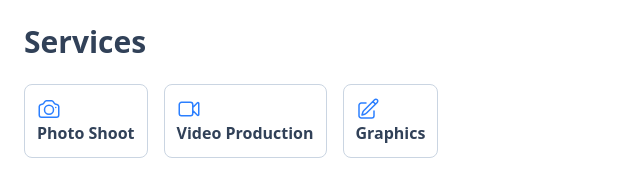
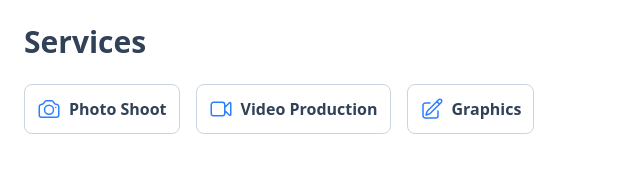
Before and after one commit to rajoyish/tailwindcss-4-essential-ll, a website built with Vite: page chapters/services.html in a window 1280 px wide. Shown: the whole page, without its empty margins (0-640 px from the left). Built offline with nearby package versions, Linux system fonts and the light colour scheme.

Commit message:
Sizing flex items and nesting

```diff
--- a/chapters/services.html
+++ b/chapters/services.html
@@ -13,7 +13,9 @@
   <body class="p-6 text-slate-700">
     <h1 class="text-3xl font-bold">Services</h1>
     <div class="mt-6 gap-4 flex">
-      <div class="border border-slate-300 p-3 rounded-lg">
+      <div
+        class="flex gap-2 justify-center items-center border border-slate-300 p-3 rounded-lg"
+      >
         <svg
           xmlns="http://www.w3.org/2000/svg"
           fill="none"
@@ -35,7 +37,9 @@
         </svg>
         <span class="font-semibold"> Photo Shoot </span>
       </div>
-      <div class="border border-slate-300 p-3 rounded-lg">
+      <div
+        class="flex gap-2 justify-center items-center border border-slate-300 p-3 rounded-lg"
+      >
         <svg
           xmlns="http://www.w3.org/2000/svg"
           fill="none"
@@ -52,7 +56,9 @@
         </svg>
         <span class="font-semibold"> Video Production </span>
       </div>
-      <div class="border border-slate-300 p-3 rounded-lg">
+      <div
+        class="flex gap-2 justify-center items-center border border-slate-300 p-3 rounded-lg"
+      >
         <svg
           xmlns="http://www.w3.org/2000/svg"
           fill="none"
```
